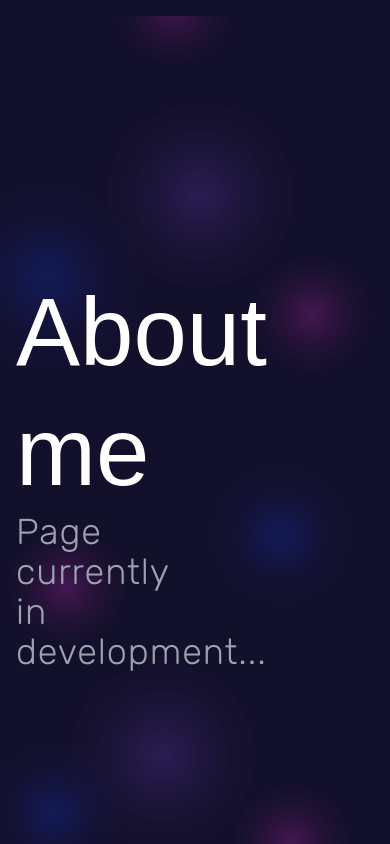
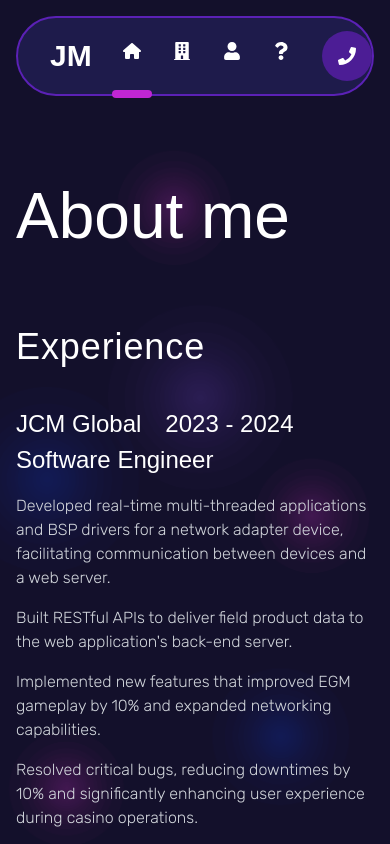
Before and after one commit to kahalagan00/cv-25, a Next.js app: page /about in a window 390 px wide. Shown: the top 844 px of the page. Built offline with nearby package versions, Linux system fonts and the light colour scheme.

Commit message:
Finished overall base structure of the website. Also fixed footer responsiveness

```diff
--- a/src/app/_components/Header.tsx
+++ b/src/app/_components/Header.tsx
@@ -1,9 +1,11 @@
 "use client";
 
 import Link from "next/link";
-import ThemeMenu from "./ThemeMenu";
+// import ThemeMenu from "./ThemeMenu";
 import { Rubik } from "next/font/google";
 import { useLinkContext } from "../contexts/useLink";
+import { FaBuilding, FaPhone, FaQuestion, FaUser } from "react-icons/fa";
+import { FaHouse } from "react-icons/fa6";
 
 const rubik = Rubik({ weight: "400", subsets: ["latin"] });
 const rubikBold = Rubik({ weight: "700", subsets: ["latin"] });
@@ -15,19 +17,38 @@ const Header: React.FC = () => {
     /* Home | Projects | About | Resources | Contact | Theme */
   }
   return (
-    <div className="mx-14 mt-4 hidden h-20 max-w-screen-xl items-center justify-start gap-x-8 rounded-full border-2 border-violet-800 bg-indigo-950 pl-8 text-white lg:mx-auto lg:flex">
+    <div className="mx-auto mt-4 flex h-20 max-w-screen-xl items-center justify-start gap-x-8 rounded-full border-2 border-violet-800 bg-indigo-950 pl-8 text-white">
       <div className="font-clashregular text-3xl font-semibold">
-        <Link onClick={() => setCurrentLink("home")} href="/">
+        <Link
+          onClick={() => setCurrentLink("home")}
+          href="/"
+          className="hidden lg:block"
+        >
           Joshmar Morales
+        </Link>
+        <Link
+          onClick={() => setCurrentLink("home")}
+          href="/"
+          className="lg:hidden"
+        >
+          JM
         </Link>
       </div>
       <div className="relative h-full w-28">
         <Link
           onClick={() => setCurrentLink("home")}
           href="/"
-          className={`${rubik.className} absolute left-1/2 top-6 -translate-x-1/2 transform text-lg`}
+          className={`${rubik.className} absolute left-1/2 top-6 hidden -translate-x-1/2 transform text-lg lg:block`}
         >
           Home
+        </Link>
+        <Link
+          title="Go back to homepage"
+          onClick={() => setCurrentLink("home")}
+          href="/"
+          className={`${rubik.className} absolute left-1/2 top-6 -translate-x-1/2 transform text-lg lg:hidden`}
+        >
+          <FaHouse />
         </Link>
         {currentLink === "home" && (
           <div className="absolute -bottom-1 left-1/2 h-2 w-10 -translate-x-1/2 transform rounded-full bg-fuchsia-600"></div>
@@ -37,9 +58,17 @@ const Header: React.FC = () => {
         <Link
           onClick={() => setCurrentLink("projects")}
           href="/projects"
-          className={`${rubik.className} absolute left-1/2 top-6 -translate-x-1/2 transform text-lg`}
+          className={`${rubik.className} absolute left-1/2 top-6 hidden -translate-x-1/2 transform text-lg lg:block`}
         >
           Projects
+        </Link>
+        <Link
+          title="See projects"
+          onClick={() => setCurrentLink("projects")}
+          href="/projects"
+          className={`${rubik.className} absolute left-1/2 top-6 -translate-x-1/2 transform text-lg lg:hidden`}
+        >
+          <FaBuilding />
         </Link>
         {currentLink === "projects" && (
           <div className="absolute -bottom-1 left-1/2 h-2 w-10 -translate-x-1/2 transform rounded-full bg-fuchsia-600"></div>
@@ -50,9 +79,18 @@ const Header: React.FC = () => {
         <Link
           onClick={() => setCurrentLink("about")}
           href="/about"
-          className={`${rubik.className} absolute left-1/2 top-6 -translate-x-1/2 transform text-lg`}
+          className={`${rubik.className} absolute left-1/2 top-6 hidden -translate-x-1/2 transform text-lg lg:block`}
         >
           About
+        </Link>
+
+        <Link
+          title="See more about me"
+          onClick={() => setCurrentLink("about")}
+          href="/about"
+          className={`${rubik.className} absolute left-1/2 top-6 -translate-x-1/2 transform text-lg lg:hidden`}
+        >
+          <FaUser />
         </Link>
         {currentLink === "about" && (
           <div className="absolute -bottom-1 left-1/2 h-2 w-10 -translate-x-1/2 transform rounded-full bg-fuchsia-600"></div>
@@ -63,25 +101,41 @@ const Header: React.FC = () => {
         <Link
           onClick={() => setCurrentLink("resources")}
           href="/resources"
-          className={`${rubik.className} absolute left-1/2 top-6 -translate-x-1/2 transform text-lg`}
+          className={`${rubik.className} absolute left-1/2 top-6 hidden -translate-x-1/2 transform text-lg lg:block`}
         >
           Resources
+        </Link>
+        <Link
+          title="Check additional resources"
+          onClick={() => setCurrentLink("resources")}
+          href="/resources"
+          className={`${rubik.className} absolute left-1/2 top-6 -translate-x-1/2 transform text-lg lg:hidden`}
+        >
+          <FaQuestion />
         </Link>
         {currentLink === "resources" && (
           <div className="absolute -bottom-1 left-1/2 h-2 w-10 -translate-x-1/2 transform rounded-full bg-fuchsia-600"></div>
         )}
       </div>
 
-      <div>
+      {/* <div>
         <ThemeMenu />
-      </div>
+      </div> */}
       <div className="ml-auto flex h-full w-48 items-center justify-center">
         <Link
           onClick={() => setCurrentLink("contact")}
           href="/contact"
-          className={`${rubikBold.className} rounded-full bg-violet-900 px-9 py-4 text-lg hover:bg-violet-800`}
+          className={`${rubikBold.className} hidden rounded-full bg-violet-900 px-9 py-4 text-lg hover:bg-violet-800 lg:block`}
         >
-          Contact me
+          Contact
+        </Link>
+
+        <Link
+          onClick={() => setCurrentLink("contact")}
+          href="/contact"
+          className={`${rubikBold.className} rounded-full bg-violet-900 px-4 py-4 text-lg hover:bg-violet-800 lg:hidden`}
+        >
+          <FaPhone />
         </Link>
       </div>
     </div>
--- a/src/app/about/page.tsx
+++ b/src/app/about/page.tsx
@@ -6,19 +6,63 @@ const rubikRegular = Rubik({ weight: "300", subsets: ["latin"] });
 const Page: React.FC = () => {
   return (
     <section className="relative w-screen">
-      <div className="relative z-10 mx-auto my-64 w-full max-w-screen-2xl px-4">
-        <div className="flex">
-          <div className="w-1/2">
-            <h1 className="font-clashsemibold text-[6rem] leading-tight text-white">
-              About me
-            </h1>
-            <p
-              className={`${rubikRegular.className} text-4xl tracking-wide text-gray-400`}
-            >
-              Page currently in development...
-            </p>
-          </div>
-        </div>
+      <div className="relative z-10 mx-auto my-16 w-full max-w-screen-2xl px-4">
+        <h1 className="mb-16 font-clashsemibold text-[4rem] leading-tight text-white sm:text-[6rem] xl:text-[8rem]">
+          About me
+        </h1>
+
+        <h3 className="my-8 font-clashmedium text-[2.25rem] tracking-wide text-white sm:text-[3rem] lg:text-[4rem]">
+          Experience
+        </h3>
+        <p className="font-clashlight text-[1.5rem] text-white sm:text-[2rem] lg:text-[2.5rem]">
+          JCM Global&emsp;2023 - 2024
+        </p>
+        <p className="font-clashlight text-[1.5rem] text-white sm:text-[2rem] lg:text-[2.5rem]">
+          Software Engineer
+        </p>
+        <p
+          className={`${rubikRegular.className} mt-4 text-[1rem] text-gray-300 lg:text-[1.25rem]`}
+        >
+          Developed real-time multi-threaded applications and BSP drivers for a
+          network adapter device, facilitating communication between devices and
+          a web server.
+        </p>
+        <p
+          className={`${rubikRegular.className} mt-4 text-[1rem] text-gray-300 lg:text-[1.25rem]`}
+        >
+          Built RESTful APIs to deliver field product data to the web
+          application&apos;s back-end server.
+        </p>
+        <p
+          className={`${rubikRegular.className} mt-4 text-[1rem] text-gray-300 lg:text-[1.25rem]`}
+        >
+          Implemented new features that improved EGM gameplay by 10% and
+          expanded networking capabilities.
+        </p>
+        <p
+          className={`${rubikRegular.className} mt-4 text-[1rem] text-gray-300 lg:text-[1.25rem]`}
+        >
+          Resolved critical bugs, reducing downtimes by 10% and significantly
+          enhancing user experience during casino operations.
+        </p>
+        <p
+          className={`${rubikRegular.className} mt-4 text-[1rem] text-gray-300 lg:text-[1.25rem]`}
+        >
+          Thoroughly documented codebase changes, improving team productivity
+          and onboarding efficiency.
+        </p>
+
+        <h3 className="my-8 font-clashmedium text-[2.25rem] tracking-wide text-white sm:text-[3rem] lg:text-[4rem]">
+          Education
+        </h3>
+        <p className="font-clashlight text-[1.5rem] text-white sm:text-[2rem] lg:text-[2.5rem]">
+          University of Nevada, Las Vegas&emsp;2019 - 2023
+        </p>
+        <p
+          className={`${rubikRegular.className} mt-4 text-[1rem] text-gray-300 lg:text-[1.25rem]`}
+        >
+          Bachelor&apos;s of Science in Electrical and Computer Engineering
+        </p>
       </div>
     </section>
   );
--- a/src/app/blogs/page.tsx
+++ b/src/app/blogs/page.tsx
@@ -1,24 +1,18 @@
-import { Rubik } from "next/font/google";
+// import { Rubik } from "next/font/google";
 
-const rubikRegular = Rubik({ weight: "300", subsets: ["latin"] });
+// const rubikRegular = Rubik({ weight: "300", subsets: ["latin"] });
 // const rubikBold = Rubik({ weight: "700", subsets: ["latin"] });
 
 const Page: React.FC = () => {
   return (
     <section className="relative w-screen">
-      <div className="relative z-10 mx-auto my-64 w-full max-w-screen-2xl px-4">
-        <div className="flex">
-          <div className="w-1/2">
-            <h1 className="font-clashsemibold text-[6rem] leading-tight text-white">
-              Blogs
-            </h1>
-            <p
-              className={`${rubikRegular.className} text-4xl tracking-wide text-gray-400`}
-            >
-              Page currently in development...
-            </p>
-          </div>
-        </div>
+      <div className="relative z-10 mx-auto my-16 w-full max-w-screen-2xl px-4">
+        <h1 className="mb-16 font-clashsemibold text-[4rem] leading-tight text-white sm:text-[6rem] xl:text-[8rem]">
+          Blogs
+        </h1>
+        <p className="font-clashlight text-[1.5rem] text-white sm:text-[2rem] lg:text-[2.5rem]">
+          Blogs coming soon...
+        </p>
       </div>
     </section>
   );
--- a/src/app/contact/page.tsx
+++ b/src/app/contact/page.tsx
@@ -1,24 +1,35 @@
-import { Rubik } from "next/font/google";
+// import { Rubik } from "next/font/google";
 
-const rubikRegular = Rubik({ weight: "300", subsets: ["latin"] });
+// const rubikRegular = Rubik({ weight: "300", subsets: ["latin"] });
 // const rubikBold = Rubik({ weight: "700", subsets: ["latin"] });
 
 const Page: React.FC = () => {
   return (
     <section className="relative w-screen">
-      <div className="relative z-10 mx-auto my-64 w-full max-w-screen-2xl px-4">
-        <div className="flex">
-          <div className="w-1/2">
-            <h1 className="font-clashsemibold text-[6rem] leading-tight text-white">
-              Contact
-            </h1>
-            <p
-              className={`${rubikRegular.className} text-4xl tracking-wide text-gray-400`}
-            >
-              Page currently in development...
-            </p>
-          </div>
-        </div>
+      <div className="relative z-10 mx-auto my-16 w-full max-w-screen-2xl px-4">
+        <h1 className="mb-16 font-clashsemibold text-[4rem] leading-tight text-white sm:text-[6rem] xl:text-[8rem]">
+          Contact
+        </h1>
+        <p className="font-clashlight text-[1.5rem] text-white sm:text-[2rem] lg:text-[2.5rem]">
+          &#x2022;&emsp;
+          <a
+            href="https://www.linkedin.com/in/joshmar-morales/"
+            target="_blank"
+            className="hover:underline"
+          >
+            LinkedIn
+          </a>
+        </p>
+        <p className="font-clashlight text-[1.5rem] text-white sm:text-[2rem] lg:text-[2.5rem]">
+          &#x2022;&emsp;
+          <a
+            href="https://www.github.com/kahalagan00"
+            target="_blank"
+            className="hover:underline"
+          >
+            GitHub
+          </a>
+        </p>
       </div>
     </section>
   );
--- a/src/app/layout.tsx
+++ b/src/app/layout.tsx
@@ -34,7 +34,7 @@ export default function RootLayout({
         className={`${geistSans.variable} ${geistMono.variable} bg-[#13102b] antialiased`}
       >
         <LinkProvider>
-          <div className="mx-auto max-w-screen-2xl">
+          <div className="mx-auto max-w-screen-2xl px-4">
             <Header />
           </div>
           {/* <main className="mx-auto mt-4 max-w-screen-2xl overflow-hidden bg-[#13102b]"> */}
--- a/src/app/page.tsx
+++ b/src/app/page.tsx
@@ -403,7 +403,7 @@ const ProjectSection: React.FC = () => {
         <div className="relative lg:w-1/2">
           <div className="relative h-[400px] w-full overflow-hidden rounded-[3rem] bg-violet-800 drop-shadow-2xl">
             <Image
-              src="/images/projects_images/Jhuv_Nutrition_Showcase.png"
+              src="/images/projects_images/showcases/Jhuv_Nutrition_Showcase.png"
               fill
               className="object-cover lg:-translate-x-20 lg:translate-y-16"
               alt="Showcase of the Jhuv Nutrition App"
@@ -438,7 +438,7 @@ const ProjectSection: React.FC = () => {
         <div className="relative z-10 lg:w-1/2">
           <div className="h-[400px] overflow-hidden rounded-[3rem] bg-violet-400 drop-shadow-2xl lg:h-[500px] lg:w-[500px]">
             <Image
-              src="/images/projects_images/CV24_Showcase.png"
+              src="/images/projects_images/showcases/CV24_Showcase.png"
               width={1000}
               height={300}
               className="mt-16 translate-x-20 -rotate-45 scale-150"
@@ -467,7 +467,7 @@ const ProjectSection: React.FC = () => {
         <div className="lg:w-[35%]">
           <div className="h-[400px] w-full overflow-hidden rounded-[3rem] bg-purple-800 drop-shadow-2xl">
             <Image
-              src="/images/projects_images/WeatherApp_Showcase.png"
+              src="/images/projects_images/showcases/WeatherApp_Showcase.png"
               width={450}
               height={300}
               className="mx-auto mt-14 object-contain lg:mx-0 lg:mt-24"
@@ -500,7 +500,7 @@ const ProjectSection: React.FC = () => {
         <div className="z-10 lg:w-[70%]">
           <div className="h-[400px] w-full overflow-hidden rounded-[3rem] bg-cyan-700 drop-shadow-2xl">
             <Image
-              src="/images/projects_images/Bluelock_Showcase.png"
+              src="/images/projects_images/showcases/Bluelock_Showcase.png"
               width={975}
               height={300}
               className="translate-y-32 scale-90 lg:ml-16 lg:mt-24 lg:translate-y-0 lg:object-contain"
@@ -658,8 +658,30 @@ const BlogCard = ({
 };
 
 const ContactSection: React.FC = () => {
-  const { setCurrentLink } = useLinkContext();
+  const [formData, setFormData] = useState({
+    name: "",
+    email: "",
+    message: "",
+  });
+  // const { setCurrentLink } = useLinkContext();
   const inputStyleNormal = `h-16 w-full rounded-full pl-6 bg-indigo-900 text-white outline-none placeholder:tracking-wide`;
+
+  // eslint-disable-next-line
+  // @ts-ignore
+  const handleChange = (e) => {
+    const { name, value } = e.target;
+    setFormData({ ...formData, [name]: value });
+  };
+
+  // eslint-disable-next-line
+  // @ts-ignore
+  const handleSubmit = (e) => {
+    e.preventDefault();
+    const mailtoLink = `mailto:${formData.email}?subject=Message from ${formData.name}&body=${encodeURIComponent(
+      formData.message,
+    )}`;
+    window.location.href = mailtoLink;
+  };
 
   return (
     <>
@@ -668,7 +690,7 @@ const ContactSection: React.FC = () => {
           Contact me
         </h1>
         <form
-          action=""
+          onSubmit={handleSubmit}
           className="block w-full flex-col px-4 sm:w-1/2 sm:px-0 lg:w-1/3"
         >
           <div className="my-8">
@@ -678,6 +700,11 @@ const ContactSection: React.FC = () => {
             <input
               placeholder="Enter your full name..."
               type="text"
+              id="name"
+              name="name"
+              value={formData.name}
+              onChange={handleChange}
+              required
               className={inputStyleNormal}
             />
           </div>
@@ -688,7 +715,12 @@ const ContactSection: React.FC = () => {
             </p>
             <input
               placeholder="Enter your email..."
-              type="text"
+              type="email"
+              id="email"
+              name="email"
+              value={formData.email}
+              onChange={handleChange}
+              required
               className={inputStyleNormal}
             />
           </div>
@@ -698,6 +730,11 @@ const ContactSection: React.FC = () => {
               Message*
             </p>
             <textarea
+              id="message"
+              name="message"
+              value={formData.message}
+              onChange={handleChange}
+              required
               placeholder="Enter your message..."
               className="min-h-48 w-full rounded-3xl bg-indigo-900 pl-6 pt-4 text-white outline-none placeholder:tracking-wide"
             ></textarea>
@@ -705,13 +742,20 @@ const ContactSection: React.FC = () => {
             <IoMdArrowBack className="absolute right-0 top-10 hidden translate-x-44 font-clashsemibold text-[8rem] leading-tight text-fuchsia-600 sm:block lg:translate-x-64 lg:text-[10rem]" />
           </div>
 
-          <Link
+          <button
+            type="submit"
+            className={`${rubikBold.className} mx-auto flex w-48 items-center justify-center rounded-full bg-fuchsia-700 px-9 py-4 text-lg text-white hover:bg-fuchsia-600`}
+          >
+            Send Email
+          </button>
+
+          {/* <Link
             href="/contact"
             className={`${rubikBold.className} mx-auto flex w-48 items-center justify-center rounded-full bg-fuchsia-700 px-9 py-4 text-lg text-white hover:bg-fuchsia-600`}
             onClick={() => setCurrentLink("contact")}
           >
             Send
-          </Link>
+          </Link> */}
         </form>
 
         <div className="absolute bottom-1/4 hidden translate-y-16 flex-col gap-y-8 max-lg:left-0 sm:flex lg:right-0">
--- a/src/app/projects/page.tsx
+++ b/src/app/projects/page.tsx
@@ -93,14 +93,14 @@ const ProjectRow = ({ project }: { project: Project }) => {
       </div>
       <div className="lg:w-1/2 lg:pl-8">
         <div className="">
-          <h3 className="font-clashmedium text-[3rem] tracking-wide lg:text-[4rem]">
+          <h3 className="font-clashmedium text-[2.25rem] tracking-wide text-white sm:text-[3rem] lg:text-[4rem]">
             {project?.title}
           </h3>
-          <p className="font-clashlight text-[2rem] lg:text-[2.5rem]">
+          <p className="font-clashlight text-[1.5rem] text-white sm:text-[2rem] lg:text-[2.5rem]">
             {project?.dateRange}
           </p>
           <p
-            className={`${rubikRegular.className} mt-4 text-[1.25rem] text-gray-300`}
+            className={`${rubikRegular.className} mt-4 text-[1rem] text-gray-300 lg:text-[1.25rem]`}
           >
             {project?.summary}
           </p>
--- a/src/app/resources/page.tsx
+++ b/src/app/resources/page.tsx
@@ -1,24 +1,27 @@
-import { Rubik } from "next/font/google";
+// import { Rubik } from "next/font/google";
 
-const rubikRegular = Rubik({ weight: "300", subsets: ["latin"] });
+// const rubikRegular = Rubik({ weight: "300", subsets: ["latin"] });
 // const rubikBold = Rubik({ weight: "700", subsets: ["latin"] });
 
 const Page: React.FC = () => {
   return (
     <section className="relative w-screen">
-      <div className="relative z-10 mx-auto my-64 w-full max-w-screen-2xl px-4">
-        <div className="flex">
-          <div className="w-1/2">
-            <h1 className="font-clashsemibold text-[6rem] leading-tight text-white">
-              Resources
-            </h1>
-            <p
-              className={`${rubikRegular.className} text-4xl tracking-wide text-gray-400`}
-            >
-              Page currently in development...
-            </p>
-          </div>
-        </div>
+      <div className="relative z-10 mx-auto my-16 w-full max-w-screen-2xl px-4">
+        <h1 className="mb-16 font-clashsemibold text-[4rem] leading-tight text-white sm:text-[6rem] xl:text-[8rem]">
+          Resources
+        </h1>
+        <p className="font-clashlight text-[1.5rem] text-white sm:text-[2rem] lg:text-[2.5rem]">
+          &#x2022;&emsp;Data Structures and Algorithms by Abdul Bari
+        </p>
+        <p className="font-clashlight text-[1.5rem] text-white sm:text-[2rem] lg:text-[2.5rem]">
+          &#x2022;&emsp;Clean Code by Robert Martin
+        </p>
+        <p className="font-clashlight text-[1.5rem] text-white sm:text-[2rem] lg:text-[2.5rem]">
+          &#x2022;&emsp;React and Next.js by Jonas Schmedtmann
+        </p>
+        <p className="font-clashlight text-[1.5rem] text-white sm:text-[2rem] lg:text-[2.5rem]">
+          &#x2022;&emsp;The C Programming Language by Brian Kernighan
+        </p>
       </div>
     </section>
   );
```
